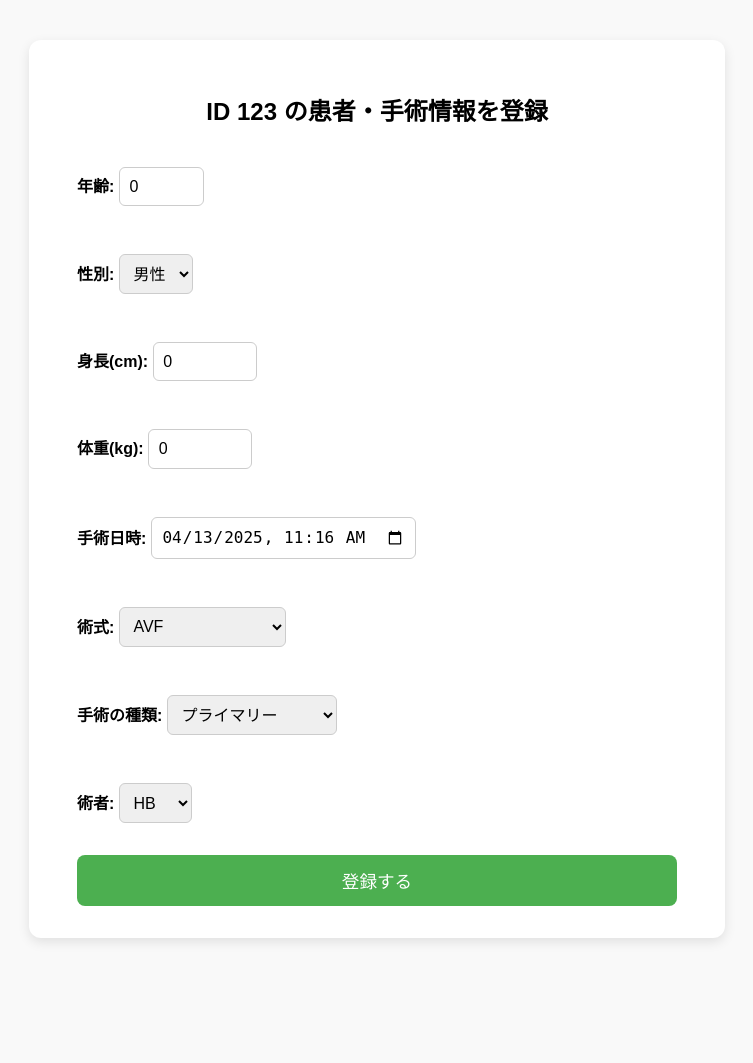
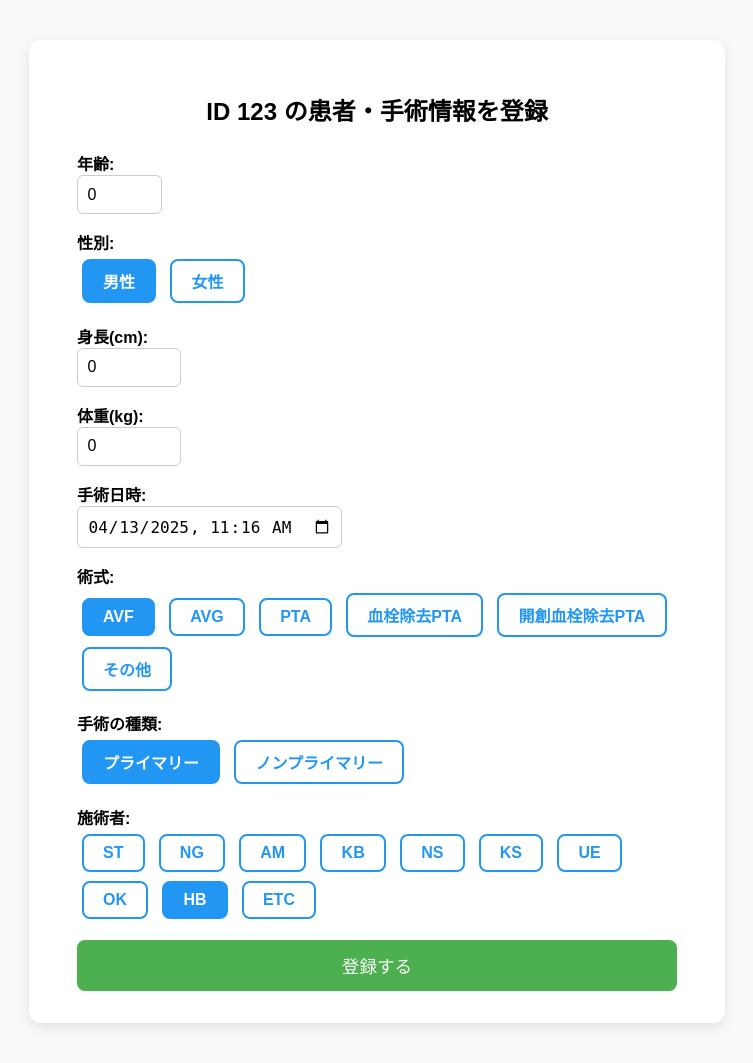
Before and after one commit to masakytkonitiwa/shunt_eval, a Django app: page /patient/operation/add/159/ in a window 1280 px wide. Shown: the whole page, without its empty margins (263-1016 px from the left). Before the commit the page ends 942 px from the top, so only its background shows below. Run offline with Django 4.2, Linux system fonts and the light colour scheme; a user stored in the database is signed in; data comes from the database, SQL or seed files in the repository.

Commit message:
Add Surgeon model and update Operation model surgeon field

```diff
--- a/patient/forms.py
+++ b/patient/forms.py
@@ -25,6 +25,12 @@ class OperationForm(forms.ModelForm):
             'height': forms.NumberInput(attrs={'min': 0, 'max': 250, 'step': 0.1}),
             'weight': forms.NumberInput(attrs={'min': 0, 'max': 200, 'step': 0.1}),
             'date': forms.DateTimeInput(attrs={'type': 'datetime-local'}, format='%Y-%m-%dT%H:%M'),
+
+            # 🆕 ここ追加するだけ！！
+            'gender': forms.RadioSelect(),
+            'procedure': forms.RadioSelect(),
+            'surgery_type': forms.RadioSelect(),
+            'surgeon': forms.RadioSelect(),
         }
 
     def __init__(self, *args, **kwargs):
--- a/patient/models.py
+++ b/patient/models.py
@@ -28,10 +28,15 @@ class Operation(models.Model):
     ]
 
     SURGEON_CHOICES = [
+        ('ST', 'ST'),
+        ('NG', 'NG'),
+        ('AM', 'AM'),
+        ('KB', 'KB'),
+        ('NS', 'NS'),
+        ('KS', 'KS'),
+        ('UE', 'UE'),
+        ('OK', 'OK'),
         ('HB', 'HB'),
-        ('NG', 'NG'),
-        ('ST', 'ST'),
-        ('KB', 'KB'),
         ('ETC', 'ETC'),
     ]
 
@@ -50,7 +55,7 @@ class Operation(models.Model):
     weight = models.DecimalField(max_digits=5, decimal_places=1, verbose_name="体重(kg)", default=0)
     procedure = models.CharField(max_length=10, choices=PROCEDURE_CHOICES, verbose_name="術式", default='AVF')
     surgery_type = models.CharField(max_length=1, choices=SURGERY_TYPE_CHOICES, verbose_name="手術の種類", default='P')
-    surgeon = models.CharField(max_length=100, choices=SURGEON_CHOICES, verbose_name="術者", default='HB')
+    surgeon = models.CharField(max_length=100, choices=SURGEON_CHOICES, verbose_name="施術者", default='HB')
     def __str__(self):
         return f"患者ID: {self.patient.id} の手術 ({self.date})"
 
--- a/patient/templates/patient/add_operation.html
+++ b/patient/templates/patient/add_operation.html
@@ -4,6 +4,7 @@
   <meta charset="UTF-8">
   <title>手術情報の登録</title>
   <style>
+
     body {
       background-color: #f9f9f9;
       font-family: sans-serif;
@@ -56,6 +57,31 @@
     button:hover {
       background-color: #45a049;
     }
+
+    input[type="radio"] {
+      display: none;
+    }
+
+    input[type="radio"] + label {
+      display: inline-block;
+      padding: 0.5rem 1.2rem;
+      margin: 0.3rem;
+      border: 2px solid #2196F3;
+      border-radius: 8px;
+      background-color: white;
+      color: #2196F3;
+      cursor: pointer;
+      transition: all 0.2s ease;
+      font-size: 1rem;
+    }
+
+    input[type="radio"]:checked + label {
+      background-color: #2196F3;
+      color: white;
+      font-weight: bold;
+    }
+
+
   </style>
 </head>
 <body>
@@ -63,9 +89,67 @@
     <h2>ID {{ patient.patient_code }} の患者・手術情報を登録</h2>
     <form method="post">
       {% csrf_token %}
-      {{ form.as_p }}
+
+      <div class="form-group">
+        {{ form.age.label_tag }}<br>
+        {{ form.age }}
+      </div>
+
+      <div class="form-group">
+        {{ form.gender.label_tag }}
+        <div class="inline-radio">
+          {% for radio in form.gender %}
+            {{ radio.tag }}<label for="{{ radio.id_for_label }}">{{ radio.choice_label }}</label>
+          {% endfor %}
+        </div>
+      </div>
+
+      <div class="form-group">
+        {{ form.height.label_tag }}<br>
+        {{ form.height }}
+      </div>
+
+      <div class="form-group">
+        {{ form.weight.label_tag }}<br>
+        {{ form.weight }}
+      </div>
+
+      <div class="form-group">
+        {{ form.date.label_tag }}<br>
+        {{ form.date }}
+      </div>
+
+      <div class="form-group">
+        {{ form.procedure.label_tag }}
+        <div class="inline-radio">
+          {% for radio in form.procedure %}
+            {{ radio.tag }}<label for="{{ radio.id_for_label }}">{{ radio.choice_label }}</label>
+          {% endfor %}
+        </div>
+      </div>
+
+      <div class="form-group">
+        {{ form.surgery_type.label_tag }}
+        <div class="inline-radio">
+          {% for radio in form.surgery_type %}
+            {{ radio.tag }}<label for="{{ radio.id_for_label }}">{{ radio.choice_label }}</label>
+          {% endfor %}
+        </div>
+      </div>
+
+      <div class="form-group">
+        {{ form.surgeon.label_tag }}
+        <div class="inline-radio">
+          {% for radio in form.surgeon %}
+            {{ radio.tag }}<label for="{{ radio.id_for_label }}">{{ radio.choice_label }}</label>
+          {% endfor %}
+        </div>
+      </div>
+
       <button type="submit">登録する</button>
     </form>
+
+
   </div>
 </body>
 </html>
--- a/patient/templates/patient/dashboard.html
+++ b/patient/templates/patient/dashboard.html
@@ -72,6 +72,10 @@
       </div>
     <h2>ダッシュボード</h2>
 
+    <div style="margin: 1rem 0; padding: 1rem; background-color: #e0f7fa; border-radius: 10px; text-align: center; font-size: 1.1rem;">
+      新たに患者を登録する場合は「新規登録」から進んでください。<br>
+      評価を再開するには、患者を選択してください。
+    </div>
     <!-- 新規登録ボタン -->
     <form action="{% url 'add_new_operation' %}" method="get">
         <button type="submit" class="button new-button">新規登録</button>
--- a/patient/views.py
+++ b/patient/views.py
@@ -158,12 +158,13 @@ def evaluation_step_view(request, operation_id, step):
             print(f"awakening_time: {evaluation.awakening_time}")
 
             # ✅ 保存できたらすぐリダイレクト（重要）
-            if int(step) + 1 < len(Evaluation.TIMEPOINT_CHOICES):
-                if int(step) == 0:
-                    return redirect('add_anesthesia_info', operation_id=operation.id)
-                else:
-                    return redirect('evaluation_step', operation_id=operation.id, step=int(step) + 1)
+            # ✅ ここ！リダイレクト先をステップによって分岐させる
+            if int(step) == 0:
+                return redirect('add_anesthesia_info', operation_id=operation.id)
+            elif int(step) == 1:
+                return redirect('evaluation_step', operation_id=operation.id, step=2)
             else:
+                # step 2 以上はサマリーへ
                 return redirect('evaluation_summary', operation_id=operation.id)
 
         else:
@@ -247,17 +248,34 @@ def start_evaluation_view(request, operation_id):
     return redirect('evaluation_summary', operation_id=operation.id)
 
 
+
 @login_required
 def evaluation_summary_view(request, operation_id):
     operation = get_object_or_404(Operation, id=operation_id)
     evaluations = Evaluation.objects.filter(operation=operation).order_by('timepoint')
     anesthesia = AnesthesiaInfo.objects.filter(operation=operation).first()
 
+    # ✅ ここで覚醒時刻を整理しておく
+    awakening_value = None
+    for e in evaluations:
+        if e.awakening_time and e.awakening_time != "none":
+            awakening_value = e.awakening_time
+            break
+
+    if not awakening_value:
+        # 時刻が1つもなかった場合、"none"を探す
+        for e in evaluations:
+            if e.awakening_time == "none":
+                awakening_value = "none"
+                break
+
     return render(request, 'patient/evaluation_summary.html', {
         'operation': operation,
         'evaluations': evaluations,
         'anesthesia': anesthesia,
+        'awakening_value': awakening_value,  # 🆕 これも渡す！
     })
+
 
 
 
@@ -311,15 +329,22 @@ def edit_anesthesia_info(request, operation_id):
 @login_required
 def edit_evaluation(request, evaluation_id):
     evaluation = get_object_or_404(Evaluation, id=evaluation_id)
-    operation = evaluation.operation  # 戻る用に使います
+    operation = evaluation.operation
+
+    # 🆕 麻酔直後 step=1 の created_at を取得
+    anesthesia_end_evaluation = Evaluation.objects.filter(operation=operation, timepoint="1").first()
+    anesthesia_end_time = anesthesia_end_evaluation.created_at if anesthesia_end_evaluation else None
 
     if request.method == 'POST':
-        form = EvaluationForm(request.POST, instance=evaluation)
+        form = EvaluationForm(request.POST, instance=evaluation, step=evaluation.timepoint, anesthesia_end_time=anesthesia_end_time)
         if form.is_valid():
             form.save()
             return redirect('evaluation_summary', operation_id=operation.id)
     else:
-        form = EvaluationForm(instance=evaluation)
+        # 初期化時に、既存のawakening_timeを渡しておく
+        form = EvaluationForm(instance=evaluation, step=evaluation.timepoint, anesthesia_end_time=anesthesia_end_time)
+        if evaluation.awakening_time:
+            form.fields['awakening_time'].initial = evaluation.awakening_time
 
     return render(request, 'patient/edit_evaluation.html', {
         'form': form,
```
Also changed, not shown: patient/templates/patient/add_patient.html (+6 -2 lines), patient/templates/patient/edit_evaluation.html (+14 -1 lines), patient/templates/patient/evaluation_form.html (+9 -2 lines), patient/templates/patient/evaluation_summary.html (+13 -13 lines), patient/templates/registration/login.html (+8 -1 lines), patient/migrations/0021_alter_operation_surgeon.py (added).
